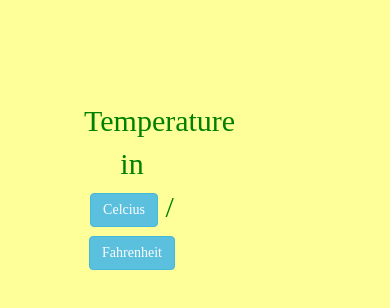
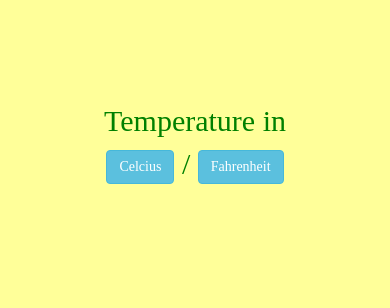
Before and after one commit to simmol1997/weather, a plain HTML site: page index.html in a window 390 px wide. Drawn offline with nearby package versions, Linux system fonts and the light colour scheme; a web font is replaced by a local one.

Commit message:
looks better on phone

```diff
--- a/index.html
+++ b/index.html
@@ -17,22 +17,21 @@
 	<body>
 
     <div class="container-fluid">
-      <div class="row center-block">
+      <div class="row">
         <h1 id="region">
         </h1>
-        <div class="weather-description col-xs-6">
+        <div class="weather-description col-lg-6 col-md-6 col-sm-12 col-xs-12">
           <div>
             Temperature in <button id="celcius" class="btn btn-info">Celcius</button> / <button id="fahrenheit" class="btn btn-info">Fahrenheit</button>
           </div>
           <div id="temperature">
           </div>
         </div>
-        <div id="weather" class="weather-description col-xs-6">
-        </div>
-
-        <div id="weather-image">
+        <div id="weather" class="weather-description col-lg-6 col-md-6 col-sm-12 col-xs-12">
         </div>
       </div>
+			<div id="weather-image">
+			</div>
     </div>
 
   </body>
--- a/style.css
+++ b/style.css
@@ -3,8 +3,12 @@ body {
   font-family: "Baloo Bhaijaan";
 }
 
+.container-fluid {
+    width: 70%;
+    margin: auto;
+}
+
 .row {
-  width: 70%;
   text-align: center;
 }
 
@@ -18,3 +22,9 @@ body {
   font-size: 30px;
   color: green;
 }
+
+img, #weather-image {
+  width: 300px;
+  margin-left: auto;
+  margin-right: auto;
+}
```
